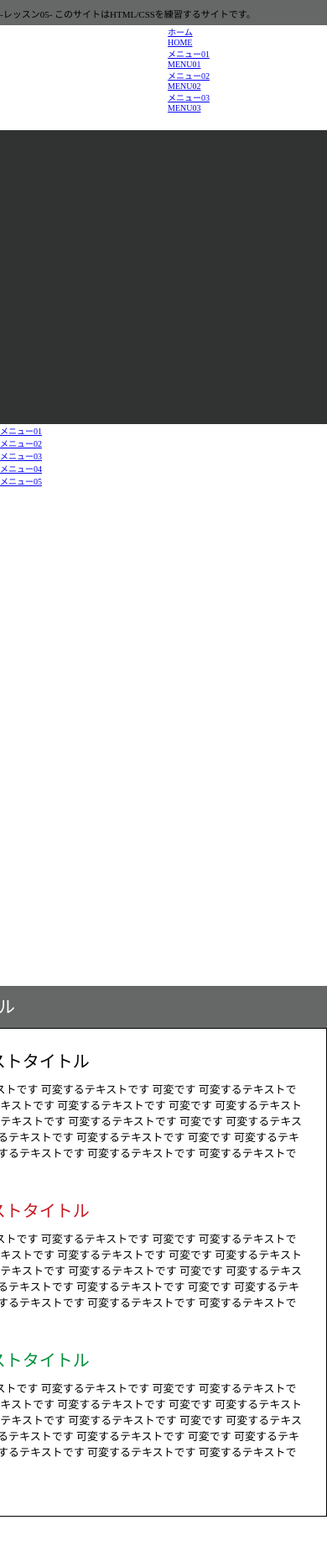
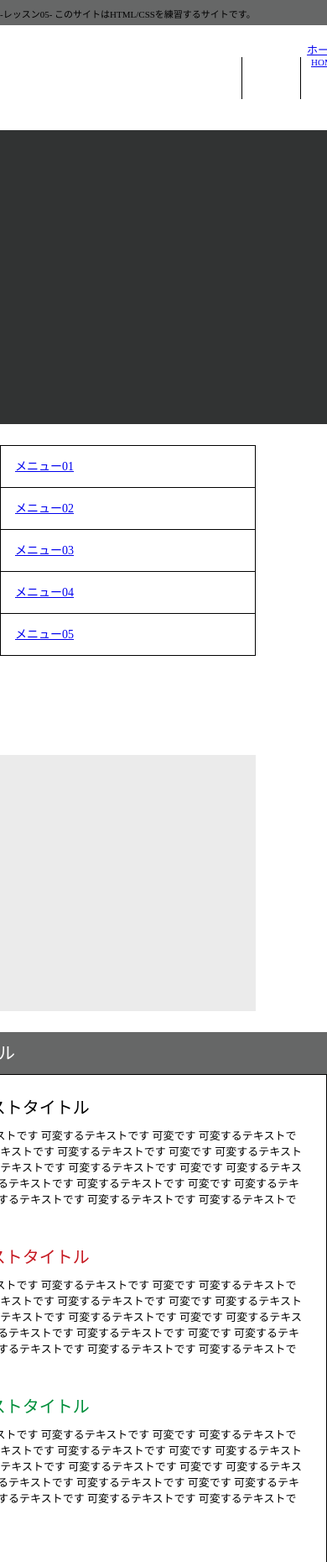
Before and after one commit to gensukeSpp/non-easy-responsive, a plain HTML site: page index.html in a window 390 px wide. Shown: the top 1860 px of the page at 84% size. Drawn offline with Linux system fonts and the light colour scheme; a script that the page names is missing.

Commit message:
Responsive site PM2.

```diff
--- a/css/style.css
+++ b/css/style.css
@@ -15,7 +15,6 @@ h1 {
 #container .head-bar {
     height: 30px;
     background-color: var(--belt-color);
-    /* position: relative; */
 }
 .head-bar div {
     width: 960px;
@@ -38,13 +37,16 @@ header #head-item {
     margin: var(--item-center);
 }
 header #head-item .head-logo {
-    width: 200px;
+    background-size: contain;
+    background-repeat: no-repeat;
+    width: 21%;
     height: 70px;
     margin-top: 27px;
     background-image: url("../img/logo.jpg");
     float: left;
 }
 header nav#above-menu {
+    width: 70%;
     height: 50px;
     float: right;
     margin-top: 38px;
@@ -54,10 +56,13 @@ header nav#above-menu::after {
     display: block;
     clear: both;
 }
+/* nav#above-menu ul {
+    width: 69%;
+} */
 nav#above-menu ul li {
     display: inline-block;
     border-left: 1px solid;
-    width: 166px;
+    width: calc(100vw * 0.17);
     height: 50px;
 }
 nav#above-menu ul li:nth-child(4) {
@@ -193,22 +198,21 @@ aside a .side-banner {
 aside ul#square-banner {
     display: flex;
     flex-wrap: wrap;
-    /* width: 305px;
-    height: 305px; */
+    /* width: 305px; */
     width: inherit;
-    height: 25%;
+    height: 305px;
     background-color: rgb(235, 235, 235);
     padding: 5px;
     box-sizing: border-box;
 }
 ul#square-banner li {
-    width: 46%;
+    width: 46.5%;
     margin: 5px;
 }
 ul#square-banner li a div {
     background-size: contain;
     background-repeat: no-repeat;
-    height: 136px;
+    height: 138px;
     /* margin: 5px; */
 }
 ul#square-banner li:nth-child(1) a div {
--- a/css/tablet.css
+++ b/css/tablet.css
@@ -5,88 +5,88 @@
 } */
 
 @media screen and (max-width: 1044px) {
+    #container {
+        width: 100vw;
+    }
     #container .head-bar {
         display: none;
     }
 
-    header {
+    header #head-item {
         width: inherit;
     }
     header #head-item nav#above-menu {
-        /* width: min(70vw, 685px); */
-        width: 685px;
+        width: min(72.5vw, 672px);
+        /* width: 685px; */
     }
-    nav#above-menu a {
-        position: relative;
-    }
-    nav#above-menu a:nth-child(1) {
+    /* nav#above-menu ul li:nth-child(1) {
         width: 88px;
     }
-    nav#above-menu a:nth-child(2) {
+    nav#above-menu ul li:nth-child(2) {
         width: 107px;
     }
-    nav#above-menu a:nth-child(3) {
+    nav#above-menu ul li:nth-child(3) {
         width: 107px;
     }
-    nav#above-menu a:nth-child(4) {
+    nav#above-menu ul li:nth-child(4) {
         width: 105px;
+    } */
+    /* nav#above-menu ul li a {
+        position: relative;
+    } */
+    nav#above-menu ul li:nth-child(1) a::before {
+        top: 8px;
+        left: 12px;
     }
-    nav#above-menu a:nth-child(1):before {
+    nav#above-menu ul li:nth-child(2) a::before {
         top: 8px;
-        left: 12px; /* 元より-35px */
+        left: 12px;
     }
-    nav#above-menu a:nth-child(2):before {
+    nav#above-menu ul li:nth-child(3) a::before {
         top: 8px;
-        left: 12px; /* 元より-20px */
+        left: 12px;
     }
-    nav#above-menu a:nth-child(3):before {
+    nav#above-menu ul li:nth-child(4) a::before {
         top: 8px;
-        left: 12px; /* 元より-18px */
+        left: 12px;
     }
-    nav#above-menu a:nth-child(4):before {
-        top: 8px;
-        left: 12px; /* 元より-20px */
-    }
-    nav#above-menu a:nth-child(4) {
+    nav#above-menu ul li:nth-child(4) {
         border-right: 1px solid;
     }
-    nav#above-menu a p {
+    nav#above-menu ul li a p {
         font-size: 11px;
+        bottom: 39px; /* 自フォント(11px*2)+兄弟フォント9px+空間+8px */
     }
-    nav#above-menu a:nth-child(1) p {
-        bottom: 39px; /* 自フォント(11px*2)+兄弟フォント9px+空間+8px */
+    nav#above-menu ul li:nth-child(1) a p {
         left: 42px; /* 元より-35px */
     }
-    nav#above-menu a:nth-child(2) p {
-        bottom: 39px; /* 自フォント(11px*2)+兄弟フォント9px+空間+8px */
+    nav#above-menu ul li:nth-child(2) a p {
         left: 45px; /* 元より-20px */
     }
-    nav#above-menu a:nth-child(3) p {
-        bottom: 39px; /* 自フォント(11px*2)+兄弟フォント9px+空間+8px */
+    nav#above-menu ul li:nth-child(3) a p {
         left: 45px; /* 元より-18px */
     }
-    nav#above-menu a:nth-child(4) p {
-        bottom: 39px; /* 自フォント(11px*2)+兄弟フォント9px+空間+8px */
+    nav#above-menu ul li:nth-child(4) a p {
         left: 41px; /* 元より-18px */
     }
-    nav#above-menu a span {
+    nav#above-menu ul li a pre {
         font-family: 'メイリオ';
         font-size: 9px;
-        position: absolute; /* なぜか-50pxを補正 */
         bottom: 8px; /* 下空間 */
     }
-    nav#above-menu a:nth-child(1) span {
+    nav#above-menu ul li:nth-child(1) a pre {
         left: 43px; /* 結局測った */
     }
-    nav#above-menu a:nth-child(2) span {
+    nav#above-menu ul li:nth-child(2) a pre {
         left: 48px; /* 結局測った */
     }
-    nav#above-menu a:nth-child(3) span {
+    nav#above-menu ul li:nth-child(3) a pre {
         left: 48px; /* 結局測った */
     }
-    nav#above-menu a:nth-child(4) span {
+    nav#above-menu ul li:nth-child(4) a pre {
         left: 48px; /* 結局測った */
     }
+
     header .head-slide .top-slide {
         background-size: cover;
         background-position: center;
@@ -95,58 +95,37 @@
         width: 100%;
     }
 
+
     main {
         width: inherit;
         margin: 0 29px 0 29px;
     }
-    main nav {
-        width: 30vw;
-    }
-    nav a .side-banner {
+    aside a .side-banner {
         background-size: contain;
         background-position: center;
         background-repeat: no-repeat;
         width: 100%;
     }
-    nav .square-banner {
-        width: inherit;
-        height: 30vw;
-        flex-direction: row;
+
+    aside ul#square-banner {
+        width: 25vw;
+        height: 25vw;
     }
-    .square-banner a {
+    aside ul#square-banner li a {
         background-size: 90%;
         background-position: center;
         background-repeat: no-repeat;
         width: 45%;
         height: 45%;
     }
-    /* .square-banner a div:nth-child(2) {
-        background-size: contain;
-        background-repeat: no-repeat;
-        width: 64%;
-    }
-    .square-banner a div:nth-child(3) {
-        background-size: contain;
-        background-repeat: no-repeat;
-        width: 64%;
-    }
-    .square-banner a div:nth-child(4) {
-        background-size: contain;
-        background-repeat: no-repeat;
-        width: 64%;
-    } */
 
-    section {
-        width: 60vw;
-        /* margin-left: 10vw; */
-    }
     section .sec-title {
-        height: 30px;
+        /* height: 30px; */
         font-size: 16px;
         line-height: 30px;
     }
     article.text-area {
-        height: 380px;
+        /* height: 380px; */
         margin-bottom: 14px;
         padding: 15px;
     }
@@ -163,7 +142,6 @@
         background-position-y: center;
         background-repeat: no-repeat;
         width: 100%;
-        /* margin-bottom: initial; */
     }
     section article.flex-area {
         width: initial;
@@ -195,11 +173,11 @@
     footer nav#foot-menu {
         height: 62px;
     }
-    nav#foot-menu .white-menu {
+    nav#foot-menu ul li {
         margin-left: 283px; /* 768-(166*0.73*4) */
         margin-right: 35px; /* それとなく測った */
     }
-    nav#foot-menu .white-menu a {
+    nav#foot-menu ul li a {
         transform: scale(0.73);
     }
     footer .copyright {
--- a/index.html
+++ b/index.html
@@ -6,7 +6,7 @@
         <link rel="stylesheet" href="./css/reset.css">
         <link rel="stylesheet" href="./css/style.css">
         <link rel="stylesheet" href="./css/tablet.css" media="screen and (min-width: 696px)"> <!-- タブレット -->
-        <link rel="stylesheet" href="./css/mobile.css" media="screen and (min-width: 320px)"> <!-- スマホ -->
+        <link rel="stylesheet" href="./css/mobile.css"> <!-- スマホ -->
         <meta name="viewport" content="width=device-width initial-scale=1">
     </head>
     <h1>Weblesson05</h1>
@@ -17,36 +17,26 @@
         <header>
             <div id="head-item">
                 <div class="head-logo"></div>
-                <!-- <div class="head-menu"> -->
-                    <!-- <div class="above-menu">ホーム</div>
-                    <div class="above-menu">メニュー01</div>
-                    <div class="above-menu">メニュー02</div>
-                    <div class="above-menu">メニュー03</div> -->
                 <div class="hamburger">
                     <span></span>
                     <span></span>
                     <span></span>
                 </div>
-                <nav>
-                    <ul  id="above-menu">
-                        <li><a href="./home">ホーム<p>HOME</p></a></li>
-                        <li><a href="./menu01">メニュー01<p>MENU01</p></a></li>
-                        <li><a href="./menu02">メニュー02<p>MENU02</p></a></li>
-                        <li><a href="./menu03">メニュー03<p>MENU03</p></a></li>
+                <nav id="above-menu">
+                    <ul>
+                        <li><a href="./home"><p>ホーム</p><pre>HOME</pre></a></li>
+                        <li><a href="./menu01"><p>メニュー01</p><pre>MENU01</pre></a></li>
+                        <li><a href="./menu02"><p>メニュー02</p><pre>MENU02</pre></a></li>
+                        <li><a href="./menu03"><p>メニュー03</p><pre>MENU03</pre></a></li>
                     </ul>
-                    <!-- <p>ホーム</p><span>HOME</span>
-                    <p>メニュー01</p><span>MENU01</span>
-                    <p>メニュー02</p><span>MENU01</span>
-                    <p>メニュー03</p><span>MENU01</span> -->
                 </nav>
             </div>
             <div class="head-slide">
                 <div class="top-slide"></div>
             </div>
-            <!-- </div> -->
         </header>
         <main>
-            <nav>
+            <aside>
                 <ul id="side-menu">
                     <li><a href="./side-menu01"><p>メニュー01</p></a></li>
                     <li><a href="./side-menu02"><p>メニュー02</p></a></li>
@@ -61,7 +51,7 @@
                     <li><a href="./ad04"><div></div></a></li>
                     <li><a href="./ad05"><div></div></a></li>
                 </ul>
-            </nav>
+            </aside>
 
             <section>
                 <div class="sec-title">画像タイトル 画像タイトル</div>
@@ -122,15 +112,16 @@
         </main>
         <footer>
             <div class="foot-banner">
-                <a href="./ad06"><div class="main-banner"></div></a>            </div>
+                <a href="./ad06"><div class="banner-image"></div></a>
+            </div>
             <nav id="foot-menu">
-                <ul  id="above-menu">
-                    <li><a href="./home">ホーム<p>HOME</p></a></li>
-                    <li><a href="./menu01">メニュー01<p>MENU01</p></a></li>
-                    <li><a href="./menu02">メニュー02<p>MENU02</p></a></li>
-                    <li><a href="./menu03">メニュー03<p>MENU03</p></a></li>
+                <ul>
+                    <li><a href="./home"><p>ホーム</p><pre>HOME</pre></a></li>
+                    <li><a href="./menu01"><p>メニュー01</p><pre>MENU01</pre></a></li>
+                    <li><a href="./menu02"><p>メニュー02</p><pre>MENU02</pre></a></li>
+                    <li><a href="./menu03"><p>メニュー03</p><pre>MENU03</pre></a></li>
                 </ul>
-            </nav>
+        </nav>
             <div class="copyright"><p>COPYRIGHT © BRIDGE. ALL RIGHTS RESERVED.<p></div>
         </footer>
     </div>
```
